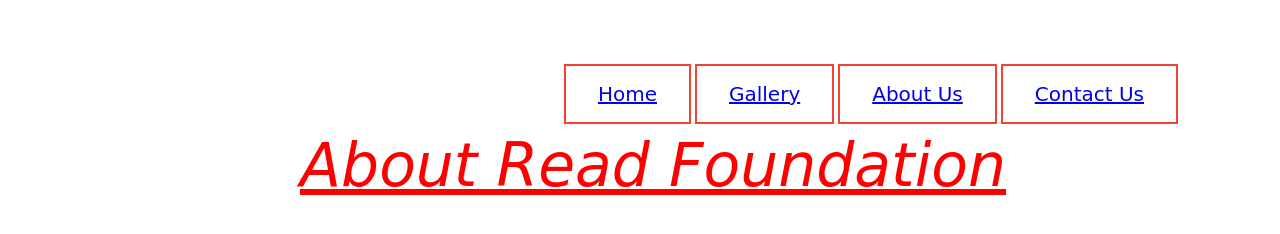
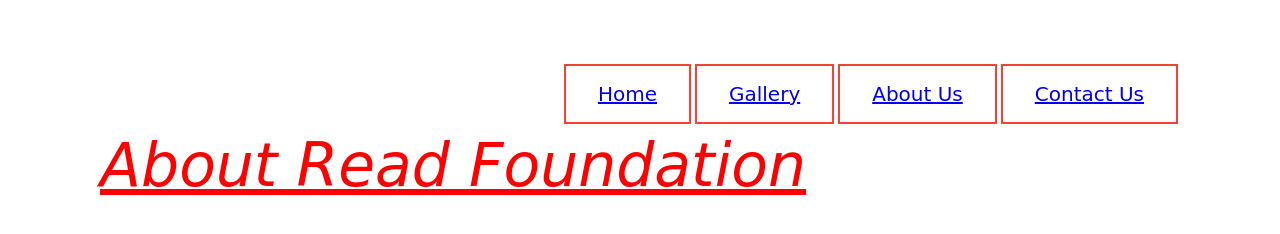
Before and after one commit to tnvrgit/read-foundation, a website: page public/about.html in a window 1280 px wide. Drawn offline with Linux system fonts and the light colour scheme.

Commit message:
margin left, right chanaged to auto

```diff
--- a/public/about.html
+++ b/public/about.html
@@ -11,8 +11,8 @@
           }
           p {
             display: block;
-            margin-left: 200px;
-            margin-right: 200;
+            margin-left: auto;
+            margin-right: auto;
             font-size: 30px;
             font-family: cursive;
 
```
Also changed, not shown: public/contact.html (+2 -2 lines), public/gallery.html (+2 -2 lines), public/index.html (+1 -1 lines).
